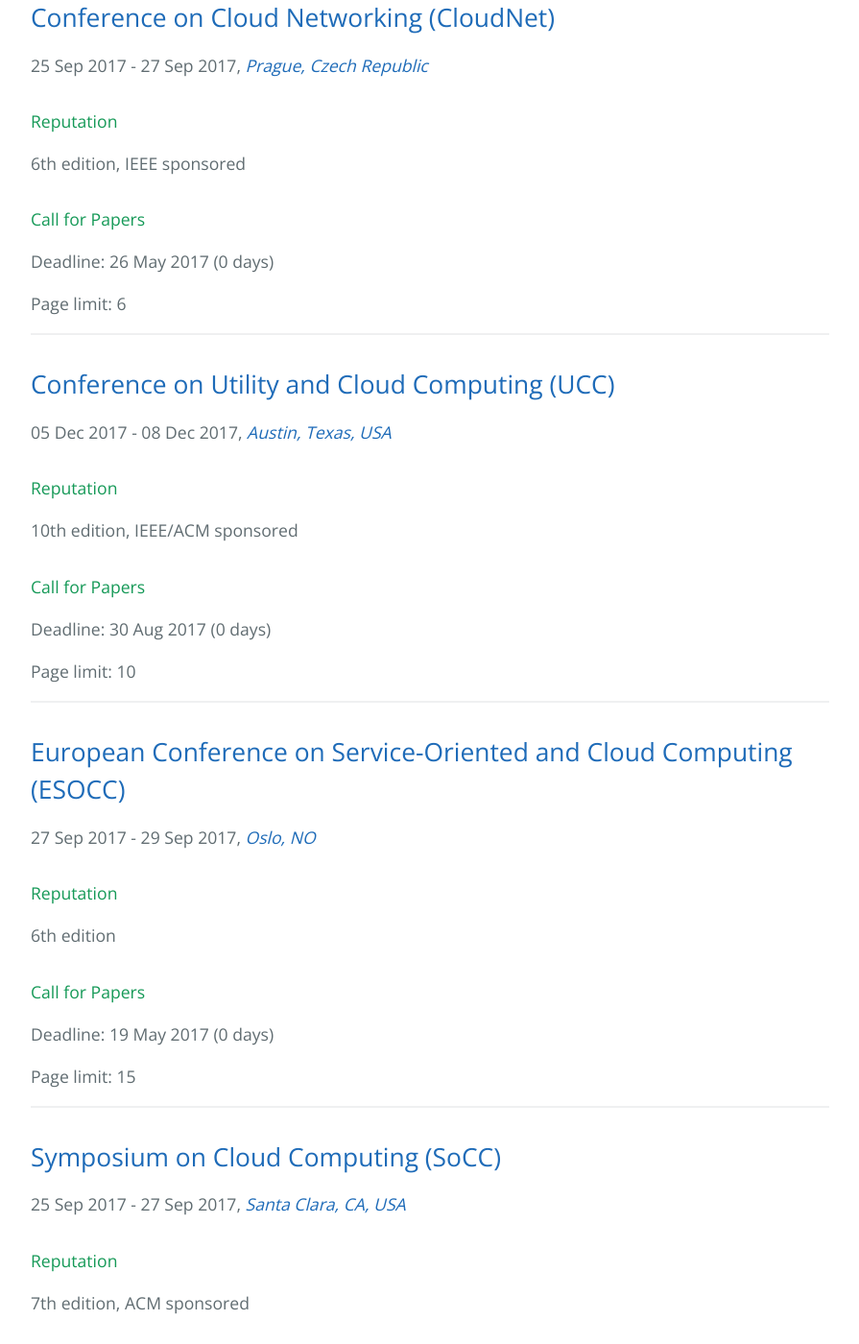
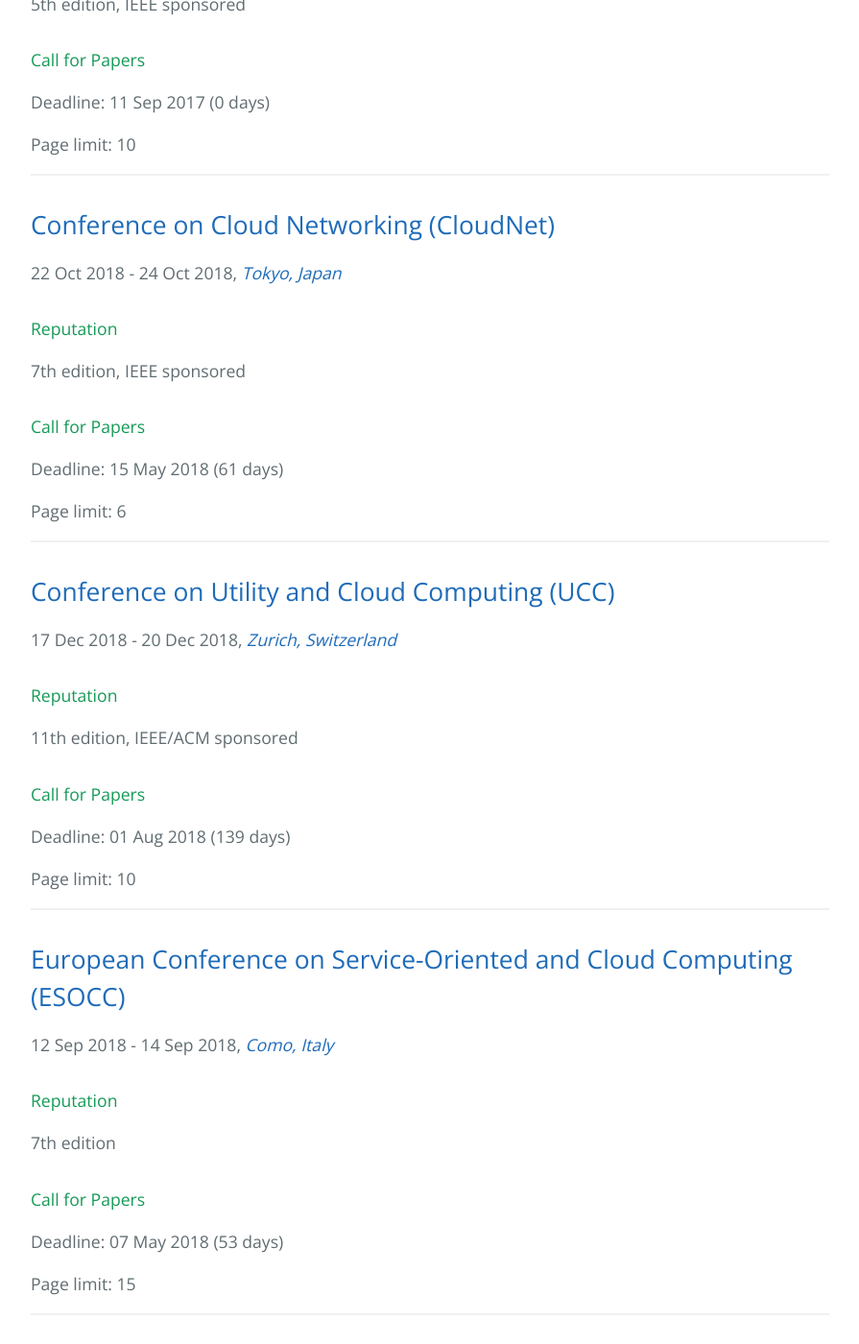
Before and after one commit to stefan-kolb/cloud-conferences, a Jekyll site: the page built from index.html, in a window 1280 px wide and 1400 px high, scrolled down 2438 px. Shown: the whole window at 96% size, without its empty margins (192-1087 px from the left). Built offline with Jekyll 4.4.1, drawn with Linux system fonts in a browser that asks for light colours; nearby versions of some CDN libraries; some of the changed text lies outside the part shown.

Commit message:
Update SoCC, UCC, CloudNet, ESOCC

```diff
--- a/_data/conferences.yml
+++ b/_data/conferences.yml
@@ -74,11 +74,11 @@
 
 - name: Symposium on Cloud Computing
   abbrv: SoCC
-  url: http://acmsocc.github.io/2017/
-  edition: 7
-  deadline: "2017-05-24"
-  date_from: "2017-09-25"
-  date_to: "2017-09-27"
+  url: http://acmsocc.github.io/2018/
+  edition: 8
+  deadline: "2018-05-15"
+  date_from: "2018-10-11"
+  date_to: "2018-10-13"
   organization: ACM
   acceptance:
     - 2015: 22
@@ -86,18 +86,18 @@
     - 2012: 15
     - 2011: 17
     - 2010: 19
-  location: "Santa Clara, CA, USA"
+  location: "Carlsbad, CA, USA"
   page_limit: 12
 
 - name: Conference on Utility and Cloud Computing
   abbrv: UCC
-  edition: 10
+  edition: 11
   url: http://ucc-conference.org/
-  deadline: "2017-08-30"
-  date_from: "2017-12-5"
-  date_to: "2017-12-8"
+  deadline: "2018-08-01"
+  date_from: "2018-12-17"
+  date_to: "2018-12-20"
   organization: IEEE/ACM
-  location: Austin, Texas, USA
+  location: Zurich, Switzerland
   page_limit: 10
   acceptance:
     - 2015: 27
@@ -108,28 +108,28 @@
 
 - name: Conference on Cloud Networking
   abbrv: CloudNet
-  url: http://cloudnet2017.ieee-cloudnet.org/
-  edition: 6
-  deadline: "2017-05-26"
-  date_from: "2017-09-25"
-  date_to: "2017-09-27"
+  url: http://cloudnet2018.ieee-cloudnet.org/
+  edition: 7
+  deadline: "2018-05-15"
+  date_from: "2018-10-22"
+  date_to: "2018-10-24"
   organization: IEEE
   acceptance:
     - 2015: 0
     - 2014: 0
     - 2013: 28
     - 2012: 40
-  location: Prague, Czech Republic
+  location: Tokyo, Japan
   page_limit: 6
 
 - name: European Conference on Service-Oriented and Cloud Computing
   abbrv: ESOCC
-  url: http://esocc2017.ifi.uio.no/
-  edition: 6
-  deadline: "2017-05-19"
-  date_from: "2017-09-27"
-  date_to: "2017-09-29"
-  location: "Oslo, NO"
+  url: http://esocc2018.disco.unimib.it/
+  edition: 7
+  deadline: "2018-05-07"
+  date_from: "2018-09-12"
+  date_to: "2018-09-14"
+  location: "Como, Italy"
   page_limit: 15
 
 - name: Workshop on Hot Topics in Cloud Computing
```
